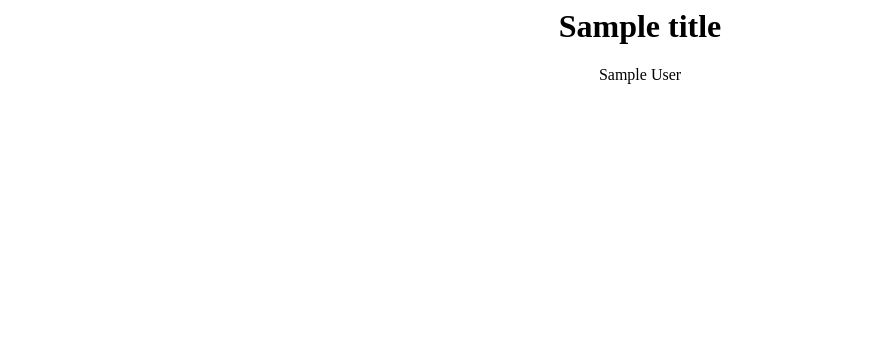
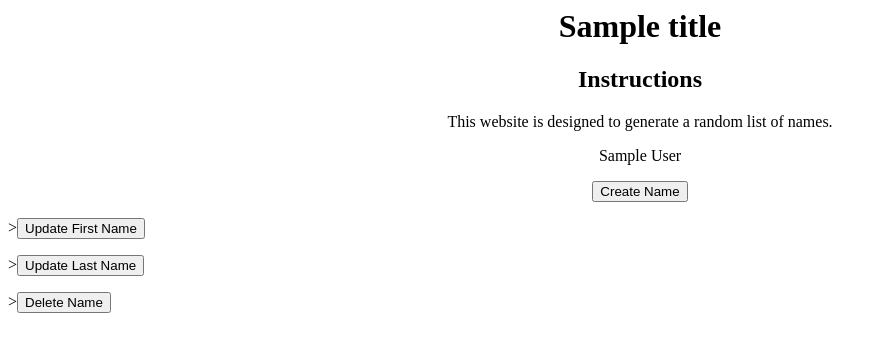
Before and after one commit to Denzaaaaal/SFIA2, a Flask app: template services/service_1/templates/layout.html in a window 1280 px wide. Shown: the top 352 px of the page, without its empty margins (0-887 px from the left). Run offline with Flask 2, Linux system fonts and the light colour scheme; the template is opened without the code that fills it: most values are stand-ins (such as "Sample title", 1, 10 or a date in 2020).

Commit message:
added buttons

```diff
--- a/services/service_1/templates/layout.html
+++ b/services/service_1/templates/layout.html
@@ -4,6 +4,12 @@
     </head>
     <body>
         <h1 style="text-align:center">{{ title }}</h1>
+        <h2 style="text-align:center">Instructions</h2>
+        <p style="text-align:center">This website is designed to generate a random list of names.  </p>
         <p style="text-align:center">{{ full_name }}<p>
+        <p style="text-align:center"><button name="action" Value="create_new_name">Create Name</button></p>
+        <p style="text-align:center"></p>><button name="action" Value="update">Update First Name</button></p>
+        <p style="text-align:center"></p>><button name="action" Value="update">Update Last Name</button></p>
+        <p style="text-align:center"></p>><button name="action" Value="update">Delete Name</button></p>
     </body>
 </html>
```
Also changed, not shown: README.md, 3 other files.
